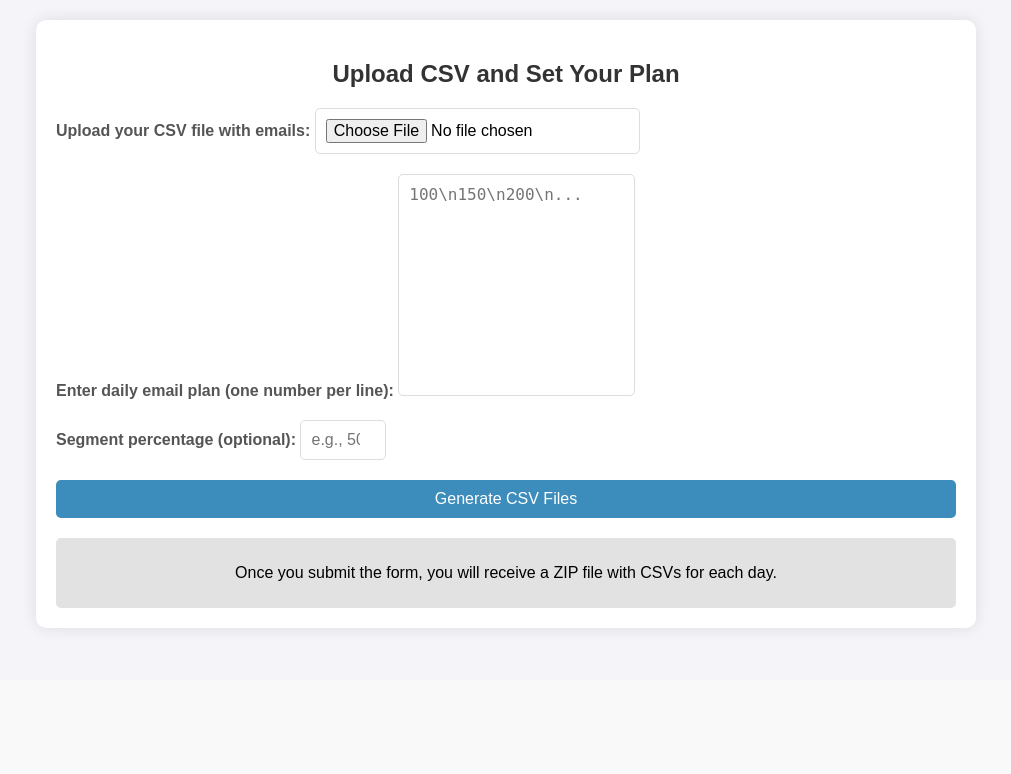
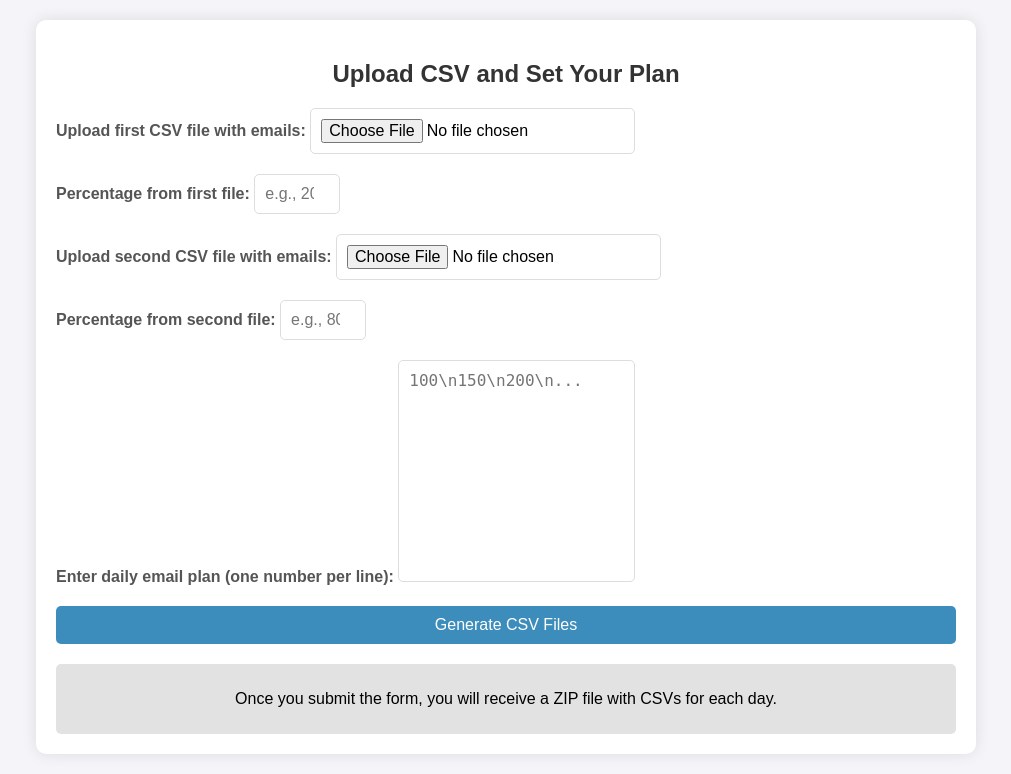
Before and after one commit to matviis/app.py, a Flask app: page / in a window 1280 px wide. Shown: the part 120-894 px from the top of the page, without its empty margins (134-1145 px from the left). Before the commit the page ends 752 px from the top, so only its background shows below. Run offline with Flask 3, Linux system fonts and the light colour scheme.

Commit message:
Update index.html

```diff
--- a/templates/index.html
+++ b/templates/index.html
@@ -79,18 +79,28 @@
     <h2>Upload CSV and Set Your Plan</h2>
     <form id="emailForm" action="/process-emails" method="POST" enctype="multipart/form-data">
         <div>
-            <label for="emailFile">Upload your CSV file with emails:</label>
-            <input type="file" id="emailFile" name="emailFile" accept=".csv" required>
+            <label for="emailFile1">Upload first CSV file with emails:</label>
+            <input type="file" id="emailFile1" name="emailFile1" accept=".csv" required>
+        </div>
+
+        <div>
+            <label for="percentage1">Percentage from first file:</label>
+            <input type="number" id="percentage1" name="percentage1" placeholder="e.g., 20" min="1" max="100" required>
+        </div>
+
+        <div>
+            <label for="emailFile2">Upload second CSV file with emails:</label>
+            <input type="file" id="emailFile2" name="emailFile2" accept=".csv" required>
+        </div>
+
+        <div>
+            <label for="percentage2">Percentage from second file:</label>
+            <input type="number" id="percentage2" name="percentage2" placeholder="e.g., 80" min="1" max="100" required>
         </div>
 
         <div>
             <label for="dailyPlan">Enter daily email plan (one number per line):</label>
             <textarea id="dailyPlan" name="dailyPlan" placeholder="100\n150\n200\n..." required></textarea>
-        </div>
-
-        <div>
-            <label for="segmentPercentage">Segment percentage (optional):</label>
-            <input type="number" id="segmentPercentage" name="segmentPercentage" placeholder="e.g., 50" min="1" max="100">
         </div>
 
         <input type="submit" value="Generate CSV Files">
```
